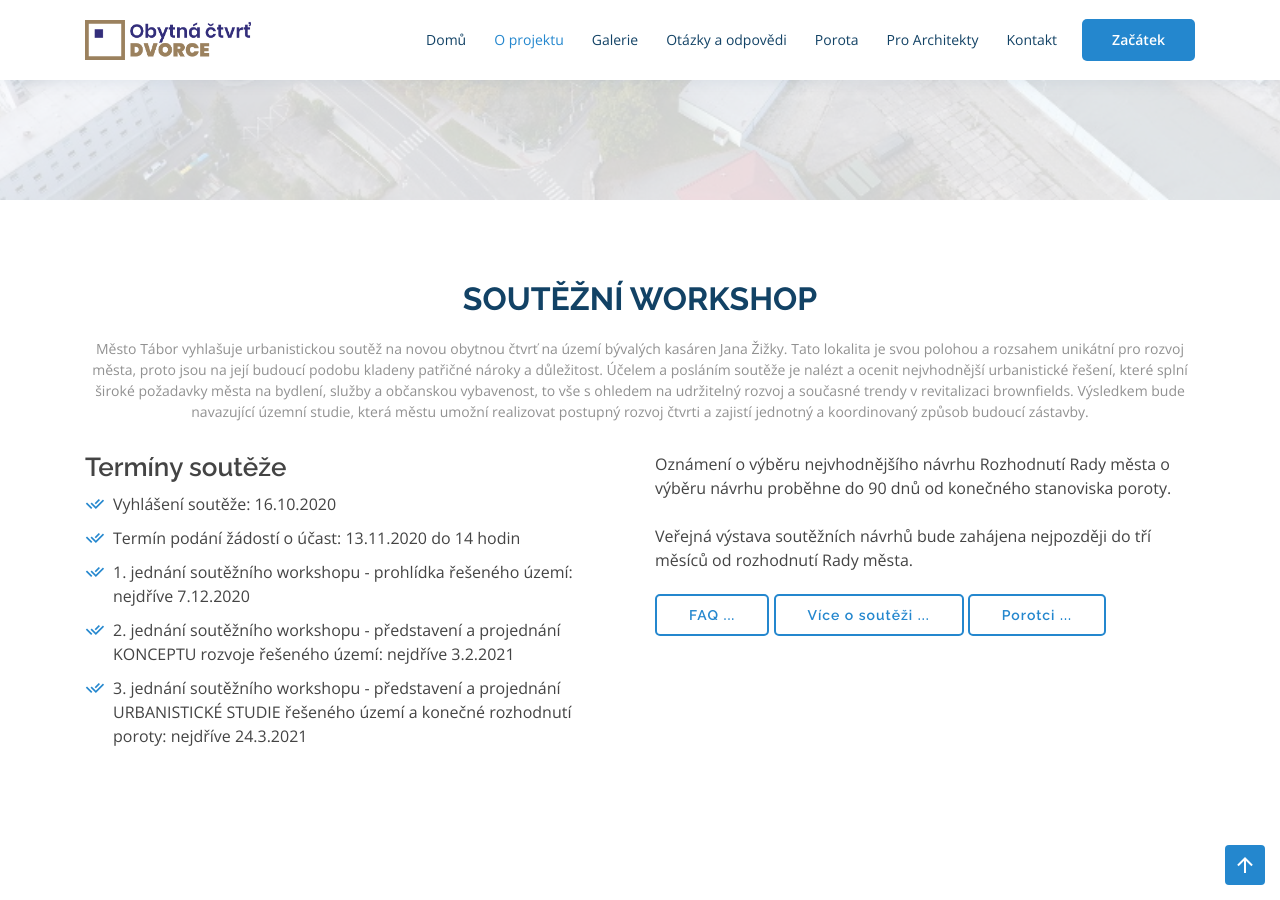
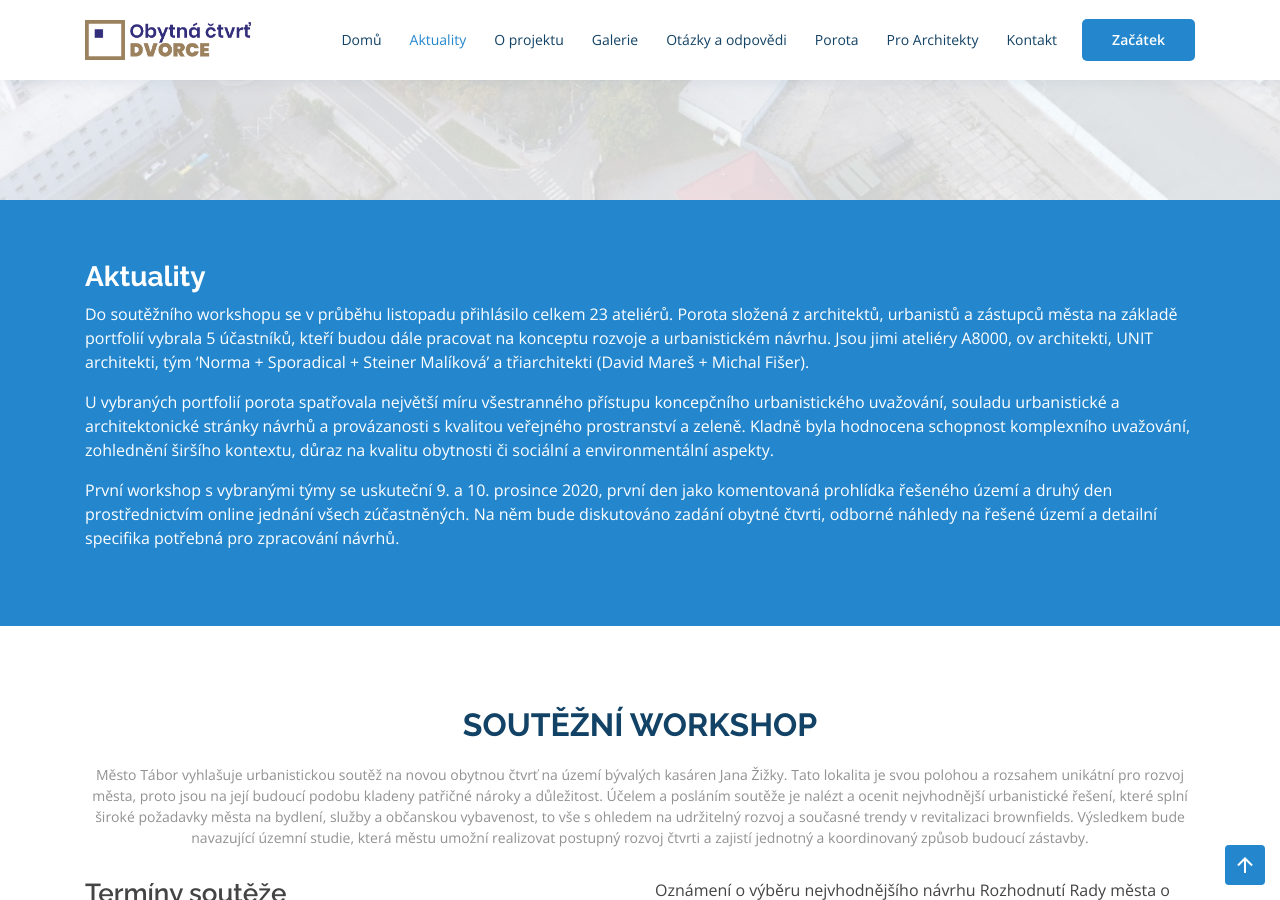
Before and after one commit to dvorcetabor/web, a Jekyll site: the page built from index.md, in a window 1280 px wide and 900 px high, scrolled down 700 px. Built offline with Jekyll 4.4.1, drawn with Linux system fonts in a browser that asks for light colours.

Commit message:
aktuality a spol

```diff
--- a/_includes/header.html
+++ b/_includes/header.html
@@ -12,6 +12,7 @@
       <ul>
 
         <li class="active"><a href="/">Domů</a></li>
+        <li><a href="#cta">Aktuality</a></li>
         <li><a href="#about">O projektu</a></li>
         <li><a href="#portfolio">Galerie</a></li>
         <li><a href="#faq">Otázky a odpovědi</a></li>
--- /dev/null
+++ b/_includes/sections/call2action.md
@@ -0,0 +1,15 @@
+
+### Aktuality
+
+Do soutěžního workshopu se v průběhu listopadu přihlásilo celkem 23 ateliérů.
+Porota složená z architektů, urbanistů a zástupců města na základě portfolií vybrala 5 účastníků,
+kteří budou dále pracovat na konceptu rozvoje a urbanistickém návrhu.
+Jsou jimi ateliéry A8000, ov architekti, UNIT architekti, tým ‘Norma + Sporadical + Steiner Malíková’ a třiarchitekti (David Mareš + Michal Fišer).
+
+U vybraných portfolií porota spatřovala největší míru všestranného přístupu koncepčního urbanistického uvažování, souladu urbanistické a architektonické stránky návrhů a provázanosti s kvalitou veřejného prostranství a zeleně.
+Kladně byla hodnocena schopnost komplexního uvažování, zohlednění širšího kontextu, důraz na kvalitu obytnosti či sociální a environmentální aspekty.
+
+První workshop s vybranými týmy se uskuteční 9. a 10. prosince 2020,
+první den jako komentovaná prohlídka řešeného území
+a druhý den prostřednictvím online jednání všech zúčastněných.
+Na něm bude diskutováno zadání obytné čtvrti, odborné náhledy na řešené území a detailní specifika potřebná pro zpracování návrhů.
--- a/index.md
+++ b/index.md
@@ -9,6 +9,13 @@ keywords: organizace,transparence,politika
 {% include sections/hero.html %}
 
 <main id="main">
+
+<section id="cta" class="cta">
+  <div class="container" data-aos="zoom-in">
+    {% capture my_include %}{% include sections/call2action.md %}{% endcapture %}
+    {{ my_include | markdownify }}
+  </div>
+</section>
 
   {% include sections/about.html %}
 
```
Also changed, not shown: _includes/sections/call2action.html (deleted, +0 -17 lines), README.md.
